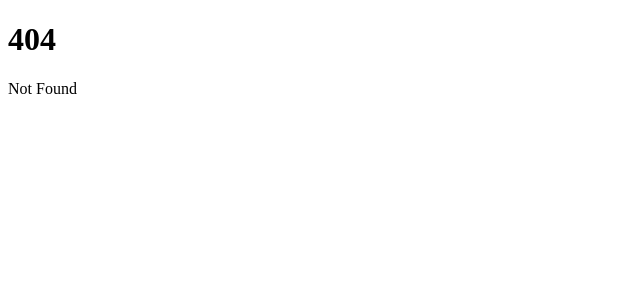
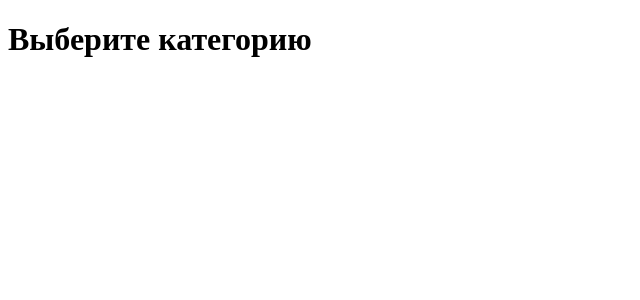
Before and after one commit to RafaelAvagyan/tg-bot-interface, a SvelteKit app: page /categories in a window 1280 px wide. Before the commit this address had no page. Shown: the top 300 px of the page, without its empty margins (0-640 px from the left). Built offline with nearby package versions, Linux system fonts and the light colour scheme.

Commit message:
categories

```diff
--- /dev/null
+++ b/src/routes/categories/+page.svelte
@@ -0,0 +1,5 @@
+<script>
+
+</script>
+
+<h1>Выберите категорию</h1>
```
